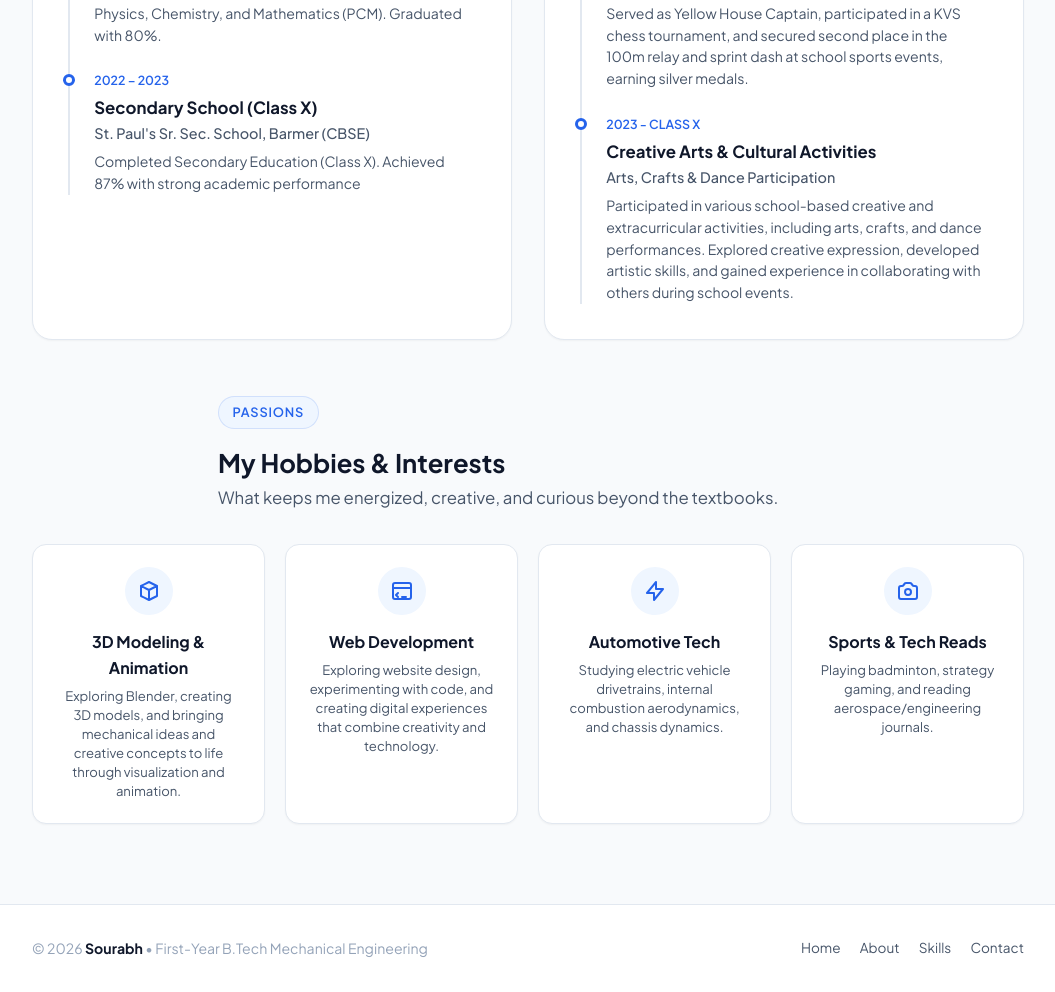
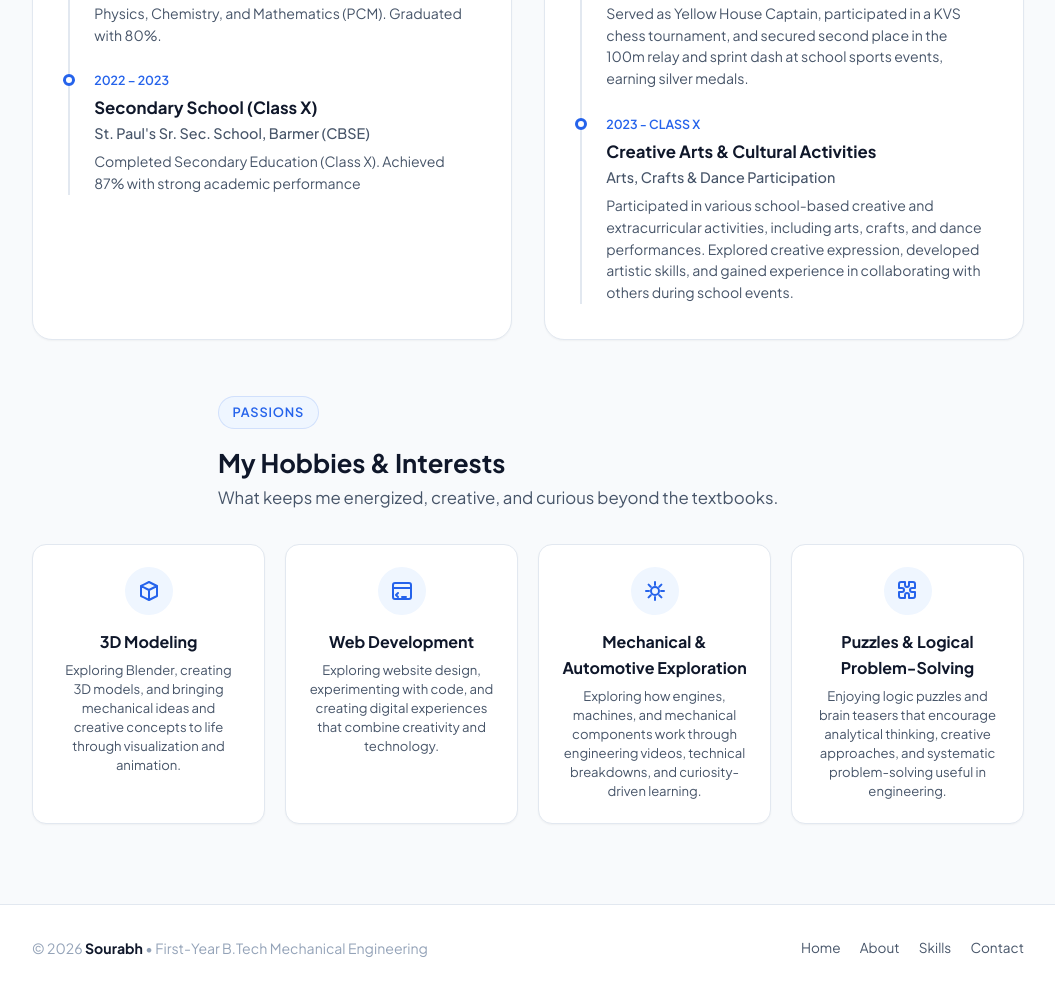
Before and after one commit to MSourabh-py/Portfolio-ddal, a plain HTML site: page about.html in a window 1280 px wide. Shown: the part 1190-2182 px from the top of the page, without its empty margins (112-1167 px from the left). Drawn offline with Linux system fonts and the light colour scheme.

Commit message:
Update about.html

```diff
--- a/about.html
+++ b/about.html
@@ -202,7 +202,7 @@
               <!-- EDIT: Hobby 1 Title & Text -->
 
               <!-- Hobby 1: 3D Modeling & Animation -->
-              <h4>3D Modeling & Animation</h4>
+              <h4>3D Modeling</h4>
               <p>Exploring Blender, creating 3D models, and bringing mechanical ideas and creative concepts to life through visualization and animation.</p>
 
             </div>
@@ -226,27 +226,34 @@
             <div class="hobby-card">
               <div class="hobby-icon">
                 <!-- Automotive / Speed Icon -->
+
+                <!-- Hobby 3: Mechanical & Automotive Exploration -->
                 <svg width="24" height="24" fill="none" stroke="currentColor" viewBox="0 0 24 24">
-                  <path stroke-linecap="round" stroke-linejoin="round" stroke-width="2" d="M13 10V3L4 14h7v7l9-11h-7z"/>
+                  <path stroke-linecap="round" stroke-linejoin="round" stroke-width="2"
+                    d="M12 3v3m0 12v3M3 12h3m12 0h3M5.6 5.6l2.1 2.1m8.6 8.6l2.1 2.1m0-12.8l-2.1 2.1m-8.6 8.6l-2.1 2.1M12 8a4 4 0 100 8 4 4 0 000-8z"/>
                 </svg>
-              </div>
-              <!-- EDIT: Hobby 3 Title & Text -->
-              <h4>Automotive Tech</h4>
-              <p>Studying electric vehicle drivetrains, internal combustion aerodynamics, and chassis dynamics.</p>
+                </div>
+                <!-- EDIT: Hobby 3 Title & Text -->
+                <h4>Mechanical & Automotive Exploration</h4>
+                <p>Exploring how engines, machines, and mechanical components work through engineering videos, technical breakdowns, and curiosity-driven learning.</p>
+
             </div>
 
             <!-- Hobby 4 -->
             <div class="hobby-card">
               <div class="hobby-icon">
                 <!-- Camera / Creative Icon -->
+
+                <!-- Hobby 4: Puzzles & Logical Problem-Solving -->
                 <svg width="24" height="24" fill="none" stroke="currentColor" viewBox="0 0 24 24">
-                  <path stroke-linecap="round" stroke-linejoin="round" stroke-width="2" d="M3 9a2 2 0 012-2h.93a2 2 0 001.664-.89l.812-1.22A2 2 0 0110.07 4h3.86a2 2 0 011.664.89l.812 1.22A2 2 0 0018.07 7H19a2 2 0 012 2v9a2 2 0 01-2 2H5a2 2 0 01-2-2V9z"/>
-                  <path stroke-linecap="round" stroke-linejoin="round" stroke-width="2" d="M15 13a3 3 0 11-6 0 3 3 0 016 0z"/>
+                  <path stroke-linecap="round" stroke-linejoin="round" stroke-width="2"
+                    d="M9 3H5a2 2 0 00-2 2v4h3a2 2 0 110 4H3v4a2 2 0 002 2h4v-3a2 2 0 114 0v3h4a2 2 0 002-2v-4h-3a2 2 0 110-4h3V5a2 2 0 00-2-2h-4v3a2 2 0 11-4 0V3z"/>
                 </svg>
-              </div>
-              <!-- EDIT: Hobby 4 Title & Text -->
-              <h4>Sports & Tech Reads</h4>
-              <p>Playing badminton, strategy gaming, and reading aerospace/engineering journals.</p>
+                </div>
+                <!-- EDIT: Hobby 4 Title & Text -->
+                <h4>Puzzles & Logical Problem-Solving</h4>
+                <p>Enjoying logic puzzles and brain teasers that encourage analytical thinking, creative approaches, and systematic problem-solving useful in engineering.</p>
+
             </div>
           </div>
         </section>
```
